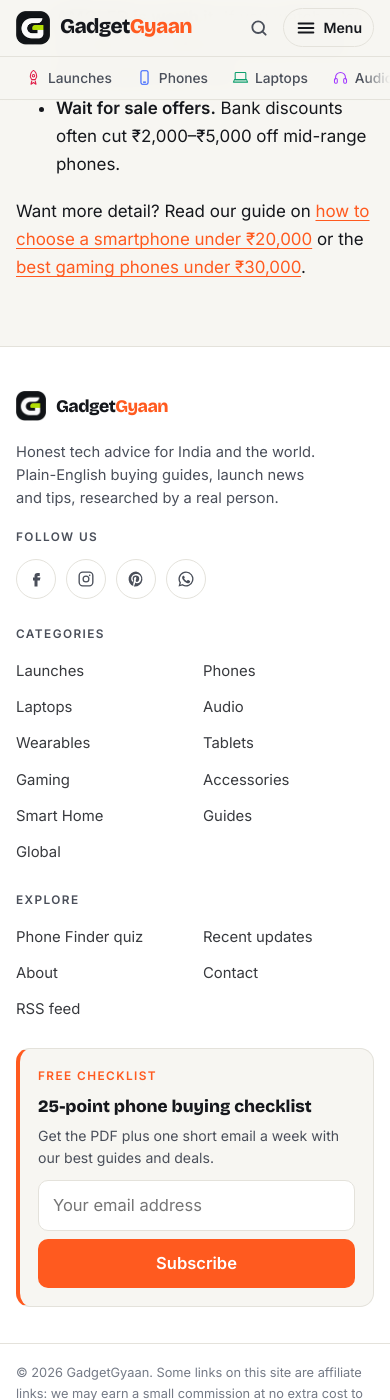
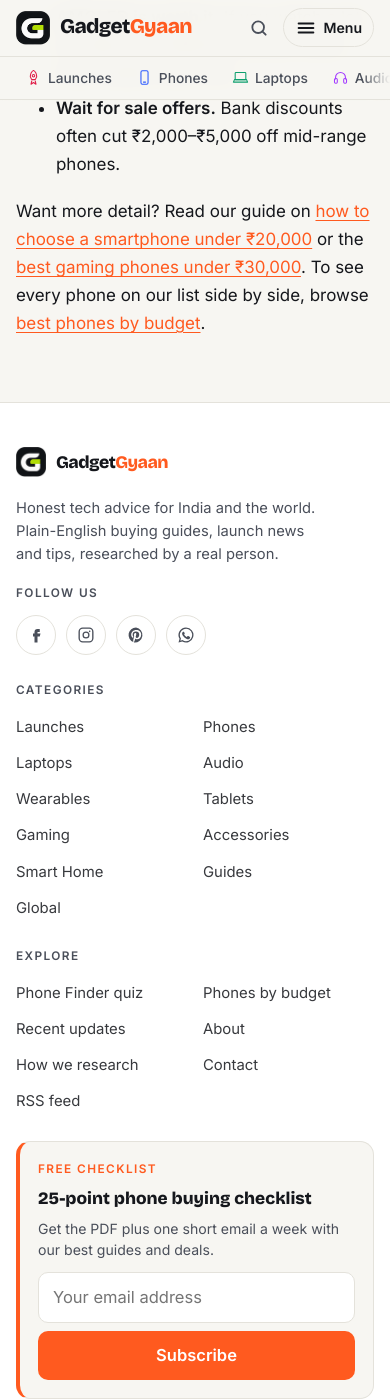
Before and after one commit to kiteksood167/kiteksood167.github.io, a Jekyll site: the page built from phone-finder.html, in a window 390 px wide and 1400 px high, scrolled down 2041 px. Built offline with Jekyll 4.4.1, drawn with Linux system fonts in a browser that asks for light colours.

Commit message:
Publish Phones by Budget hub and How We Research page, link from footer/About/Phone Finder; widen article column to 860px
Co-Authored-By: Claude Opus 5.5 <noreply@anthropic.com>
Claude-Session: https://claude.ai/code/session_019q2TsaYyUfQwBS5iqKAhGu

```diff
--- a/_layouts/default.html
+++ b/_layouts/default.html
@@ -166,8 +166,10 @@
         <p class="f-head">Explore</p>
         <ul class="f-list">
           <li><a href="{{ '/phone-finder/' | relative_url }}">Phone Finder quiz</a></li>
+          <li><a href="{{ '/phones-by-budget/' | relative_url }}">Phones by budget</a></li>
           <li><a href="{{ '/updates/' | relative_url }}">Recent updates</a></li>
           <li><a href="{{ '/about/' | relative_url }}">About</a></li>
+          <li><a href="{{ '/how-we-research/' | relative_url }}">How we research</a></li>
           <li><a href="{{ '/contact/' | relative_url }}">Contact</a></li>
           <li><a href="{{ '/feed.xml' | relative_url }}">RSS feed</a></li>
         </ul>
--- a/assets/css/style.css
+++ b/assets/css/style.css
@@ -52,7 +52,7 @@ a { color: inherit; }
 h1, h2, h3 { font-family: var(--font-head); line-height: 1.15; letter-spacing: -0.02em; }
 .muted { color: var(--muted); }
 .wrap { max-width: 1120px; margin: 0 auto; padding: 0 16px; }
-.wrap.narrow { max-width: 740px; }
+.wrap.narrow { max-width: 860px; }
 .section { padding: 48px 16px; }
 
 /* Header */
--- a/phone-finder.html
+++ b/phone-finder.html
@@ -90,7 +90,7 @@ permalink: /phone-finder/
 
 <div class="wrap narrow">
   <div class="pf-card" id="pf-app" aria-live="polite">
-    <noscript><p>This tool needs JavaScript. You can still read our <a href="{{ '/category/phones/' | relative_url }}">phone buying guides</a>.</p></noscript>
+    <noscript><p>This tool needs JavaScript. You can still see <a href="{{ '/phones-by-budget/' | relative_url }}">every phone by budget</a> or read our <a href="{{ '/category/phones/' | relative_url }}">phone buying guides</a>.</p></noscript>
   </div>
 
   <article class="prose pf-about">
@@ -104,7 +104,7 @@ permalink: /phone-finder/
       <li><strong>AMOLED is worth it.</strong> If you watch a lot of videos, an AMOLED screen looks much better than LCD.</li>
       <li><strong>Wait for sale offers.</strong> Bank discounts often cut ₹2,000–₹5,000 off mid-range phones.</li>
     </ul>
-    <p>Want more detail? Read our guide on <a href="{{ '/how-to-choose-a-smartphone-under-20000/' | relative_url }}">how to choose a smartphone under ₹20,000</a> or the <a href="{{ '/best-gaming-phones-under-30000/' | relative_url }}">best gaming phones under ₹30,000</a>.</p>
+    <p>Want more detail? Read our guide on <a href="{{ '/how-to-choose-a-smartphone-under-20000/' | relative_url }}">how to choose a smartphone under ₹20,000</a> or the <a href="{{ '/best-gaming-phones-under-30000/' | relative_url }}">best gaming phones under ₹30,000</a>. To see every phone on our list side by side, browse <a href="{{ '/phones-by-budget/' | relative_url }}">best phones by budget</a>.</p>
   </article>
 </div>
 
```
Also changed, not shown: about.md (+1 -0 lines), how-we-research.md (+1 -3 lines), phones-by-budget.md (+0 -2 lines).
